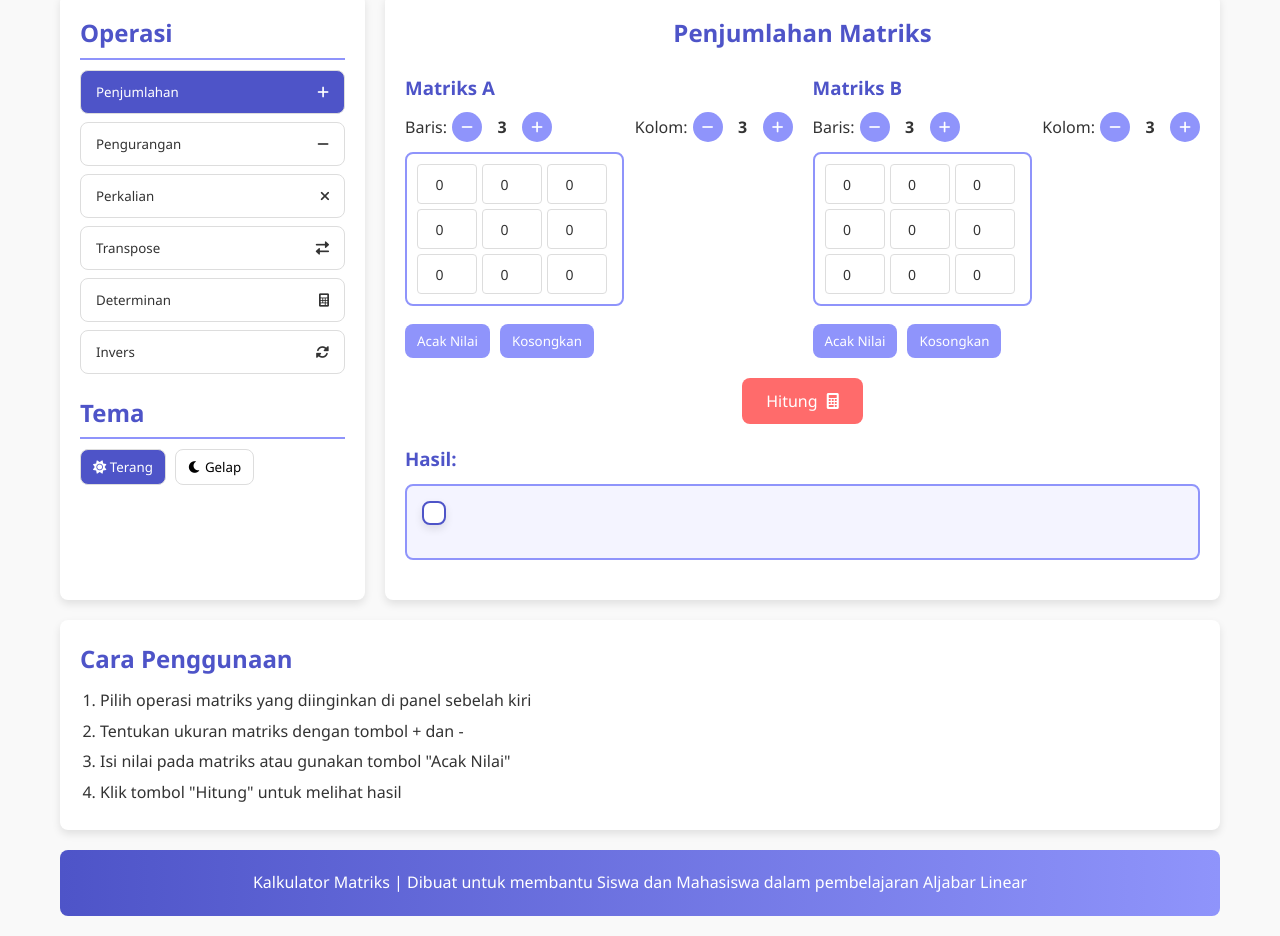
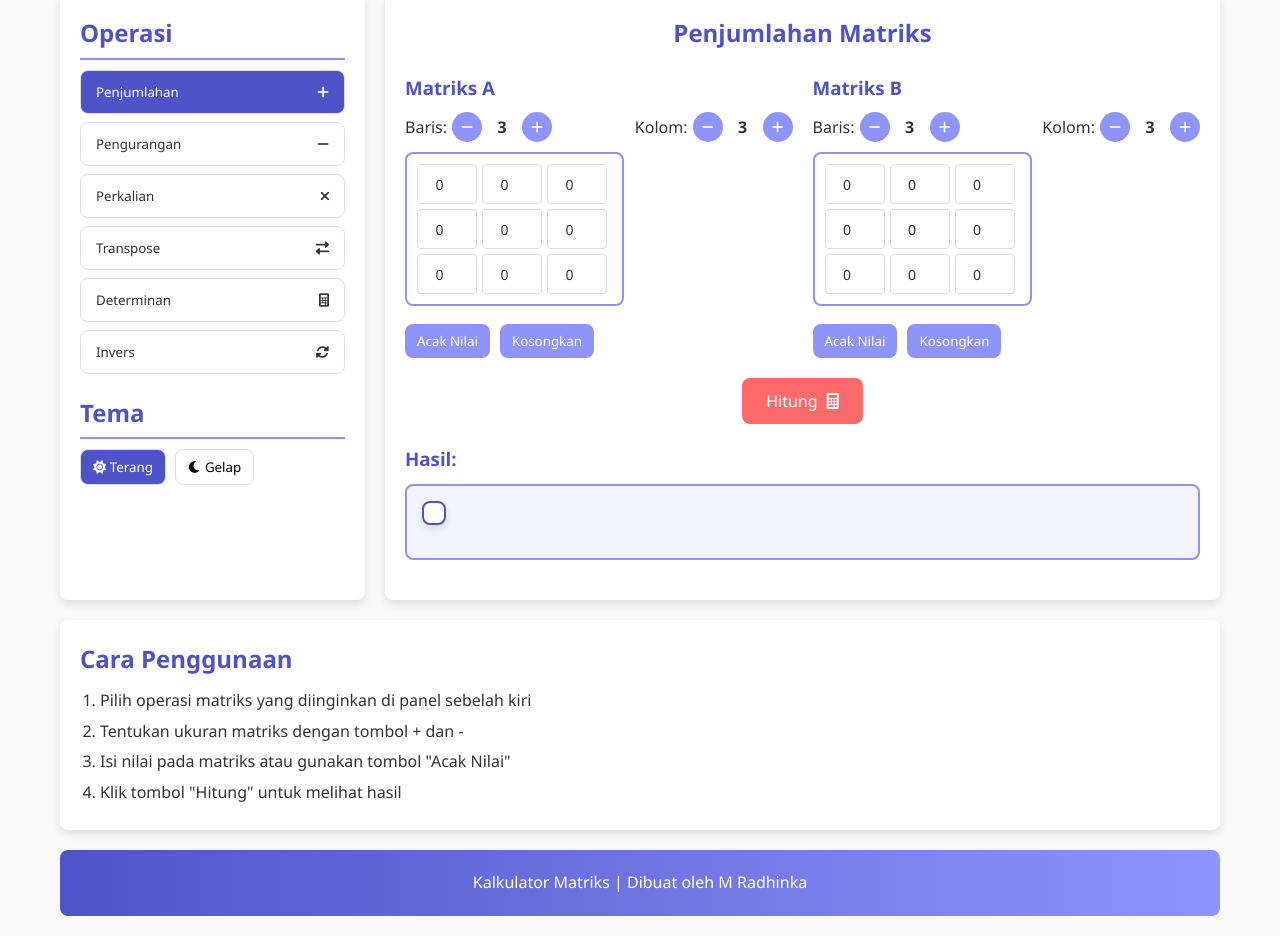
Before and after one commit to hlx2711/ujicoba, a plain HTML site: page index.html in a window 1280 px wide. Shown: the part 188-1124 px from the top of the page. Drawn offline with Linux system fonts and the light colour scheme.

Commit message:
Update index.html

```diff
--- a/index.html
+++ b/index.html
@@ -119,7 +119,7 @@
         </div>
 
         <footer>
-            <p>Kalkulator Matriks | Dibuat untuk membantu Siswa dan Mahasiswa dalam pembelajaran Aljabar Linear</p>
+            <p>Kalkulator Matriks | Dibuat oleh M Radhinka</p>
         </footer>
     </div>
 
```
